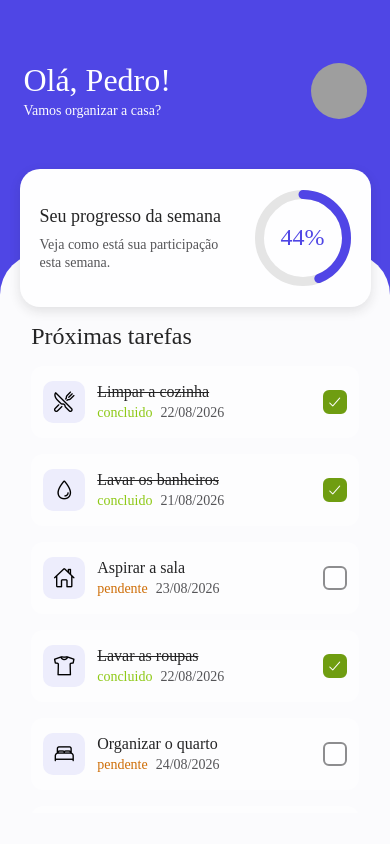
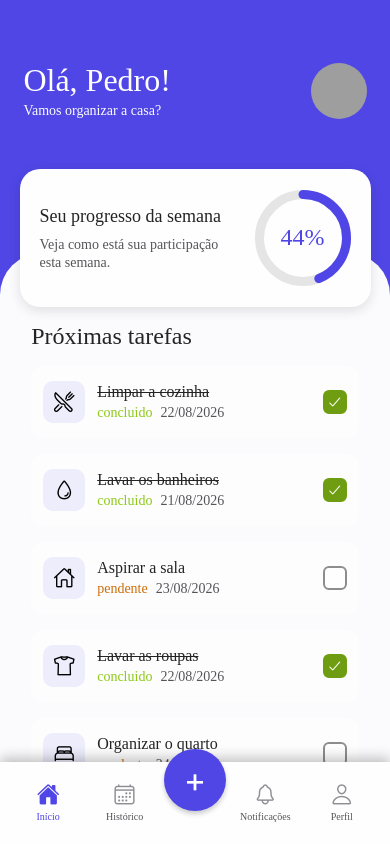
Before and after one commit to thainarapenha/organizamuus, a React Native app: screen /Dashboard in a window 390 px wide. Built offline with nearby package versions, Linux system fonts and the light colour scheme; grey boxes are pictures that could not be loaded.

Commit message:
feat: add bottom menu and screens navigation

```diff
--- a/App.tsx
+++ b/App.tsx
@@ -1,26 +1,11 @@
-import { StatusBar } from 'expo-status-bar';
-import { StyleSheet, Text, View } from 'react-native';
 import { ThemeProvider } from 'styled-components/native';
 import theme from '@/theme/lightTheme';
-import { DashboardPresenterScreen } from '@/presentation/DashboardPresenterScreen';
+import { StackRoutes } from '@/routes/stackRoutes';
 
 export default function App() {
   return (
     <ThemeProvider theme={theme}>
-      <DashboardPresenterScreen/>
-      {/* <View style={styles.container}>
-        <Text>Open up App.tsx to start working on your app!</Text>
-        <StatusBar style="auto" />
-      </View> */}
+      <StackRoutes />
     </ThemeProvider>
   );
 }
-
-// const styles = StyleSheet.create({
-//   container: {
-//     flex: 1,
-//     backgroundColor: '#fff',
-//     alignItems: 'center',
-//     justifyContent: 'center',
-//   },
-// });
--- a/package.json
+++ b/package.json
@@ -10,11 +10,15 @@
   },
   "dependencies": {
     "@expo/vector-icons": "^15.0.3",
+    "@react-navigation/native": "^7.3.17",
+    "@react-navigation/native-stack": "^7.18.9",
     "expo": "~54.0.36",
     "expo-font": "~14.0.12",
     "expo-status-bar": "~3.0.9",
     "react": "19.1.0",
     "react-native": "0.81.5",
+    "react-native-safe-area-context": "~5.6.0",
+    "react-native-screens": "~4.16.0",
     "react-native-svg": "15.12.1",
     "styled-components": "^6.5.3"
   },
--- /dev/null
+++ b/src/components/BottomMenu/BottomMenu.styles.ts
@@ -0,0 +1,78 @@
+import styled from "styled-components/native";
+
+export const Container = styled.View`
+  position: absolute;
+  z-index: 10;
+
+  bottom: 0;
+
+  width: 100%;
+  height: 82px;
+
+  flex-direction: row;
+  align-items: center;
+  justify-content: space-around;
+
+  padding: 8px 10px 10px;
+
+  background-color: ${({ theme }) => theme.colors.white_50};
+
+  shadow-color: #000;
+  shadow-offset: 0px -4px;
+  shadow-opacity: 0.24;
+  shadow-radius: 12px;
+
+  elevation: 12;
+`;
+
+export const MenuItem = styled.TouchableOpacity`
+  width: 20%;
+
+  align-items: center;
+  justify-content: center;
+`;
+
+export const MenuLabel = styled.Text<{ active: boolean }>`
+  margin-top: 4px;
+
+  color: ${({ theme, active }) =>
+    active
+      ? theme.colors.primary_500
+      : theme.colors.gray_500};
+
+  font-size: ${({ theme }) => theme.font_size.ssm}px;
+
+  font-family: ${({ theme, active }) =>
+    active
+      ? theme.font_family.medium
+      : theme.font_family.regular};
+`;
+
+export const AddButton = styled.TouchableOpacity`
+  position: relative;
+
+  top: -22px;
+
+  width: 62px;
+  height: 62px;
+
+  align-items: center;
+  justify-content: center;
+
+  border-radius: 31px;
+
+  background-color: ${({ theme }) => theme.colors.primary_500};
+
+  elevation: 6;
+
+  shadow-offset: 0px 3px;
+  shadow-opacity: 0.2;
+  shadow-radius: 5px;
+`;
+
+export const AddIcon = styled.Text`
+  color: ${({ theme }) => theme.colors.white_50};
+
+  font-size: 34px;
+  line-height: 38px;
+`;
--- /dev/null
+++ b/src/components/BottomMenu/BottomMenu.tsx
@@ -0,0 +1,91 @@
+import { Ionicons } from "@expo/vector-icons";
+
+import {
+  Container,
+  MenuItem,
+  MenuLabel,
+  AddButton,
+  AddIcon,
+} from "./BottomMenu.styles";
+
+interface BottomMenuProps {
+  activeItem?: "inicio" | "historico" | "notificacoes" | "perfil";
+  onNavigate?: (
+    screen: "inicio" | "historico" | "notificacoes" | "perfil"
+  ) => void;
+  onAddPress?: () => void;
+}
+
+export const BottomMenu = ({
+  activeItem = "inicio",
+  onNavigate,
+  onAddPress,
+}: BottomMenuProps) => {
+  return (
+    <Container>
+      <MenuItem onPress={() => onNavigate?.("inicio")}>
+        <Ionicons
+          name="home"
+          size={23}
+          color={activeItem === "inicio" ? "#5045E6" : "#8E8E93"}
+        />
+
+        <MenuLabel active={activeItem === "inicio"}>
+          Início
+        </MenuLabel>
+      </MenuItem>
+
+      <MenuItem onPress={() => onNavigate?.("historico")}>
+        <Ionicons
+          name="calendar-outline"
+          size={23}
+          color={
+            activeItem === "historico"
+              ? "#5045E6"
+              : "#8E8E93"
+          }
+        />
+
+        <MenuLabel active={activeItem === "historico"}>
+          Histórico
+        </MenuLabel>
+      </MenuItem>
+
+      <AddButton onPress={onAddPress}>
+        <AddIcon>+</AddIcon>
+      </AddButton>
+
+      <MenuItem onPress={() => onNavigate?.("notificacoes")}>
+        <Ionicons
+          name="notifications-outline"
+          size={23}
+          color={
+            activeItem === "notificacoes"
+              ? "#5045E6"
+              : "#8E8E93"
+          }
+        />
+
+        <MenuLabel active={activeItem === "notificacoes"}>
+          Notificações
+        </MenuLabel>
+      </MenuItem>
+
+      <MenuItem onPress={() => onNavigate?.("perfil")}>
+        <Ionicons
+          name="person-outline"
+          size={23}
+          color={
+            activeItem === "perfil"
+              ? "#5045E6"
+              : "#8E8E93"
+          }
+        />
+
+        <MenuLabel active={activeItem === "perfil"}>
+          Perfil
+        </MenuLabel>
+      </MenuItem>
+    </Container>
+  );
+};
--- /dev/null
+++ b/src/presentation/CreateTaksPresenterScreen.styles.ts
@@ -0,0 +1,13 @@
+import styled from "styled-components/native";
+
+export const Container = styled.View`
+  flex: 1;
+  background-color: ${({ theme }) => theme.colors.white_300};
+`;
+
+export const Title = styled.Text`
+  color: ${({ theme }) => theme.colors.gray_900};
+
+  font-size: ${({ theme }) => theme.font_size.xxl}px;
+  font-family: ${({ theme }) => theme.font_family.bold};
+`;
--- /dev/null
+++ b/src/presentation/CreateTaksPresenterScreen.tsx
@@ -0,0 +1,9 @@
+import { Container, Title } from "./CreateTaksPresenterScreen.styles";
+
+export const CreateTaskPresenterScreen = () => {
+  return(
+    <Container>
+      <Title>Criar tarefa</Title>
+    </Container>
+  );
+}
--- a/src/presentation/DashboardPresenterScreen.styles.ts
+++ b/src/presentation/DashboardPresenterScreen.styles.ts
@@ -65,6 +65,9 @@ export const ContainerText = styled.View`
 
 export const ScrollContainer = styled.ScrollView.attrs({
   showsVerticalScrollIndicator: false,
+  contentContainerStyle: {
+    paddingBottom: 80,
+  },
 })`
   flex: 1;
   width: 100%;
--- a/src/presentation/DashboardPresenterScreen.tsx
+++ b/src/presentation/DashboardPresenterScreen.tsx
@@ -1,7 +1,10 @@
 import { useState } from "react";
+import { useNavigation } from "@react-navigation/native";
 
 import { tasksMock } from "@/mocks/tasks";
 import { TaskItem } from "@/components/TaskItem/TaskItem";
+import { ProgressCard } from "@/components/ProgressCard/ProgressCard";
+import { BottomMenu } from "@/components/BottomMenu/BottomMenu";
 
 import {
   Container,
@@ -15,9 +18,10 @@ import {
   TitleSection,
   UserImage,
 } from "./DashboardPresenterScreen.styles";
-import { ProgressCard } from "@/components/ProgressCard/ProgressCard";
 
 export const DashboardPresenterScreen = () => {
+  const navigation = useNavigation();
+
   const [tasks] = useState(tasksMock);
   return (
     <Container>
@@ -52,6 +56,11 @@ export const DashboardPresenterScreen = () => {
           </ContainerInfo>
         </ScrollContainer>
       </ContainerText>
+
+      <BottomMenu
+        activeItem="inicio"
+        onAddPress={() => navigation.navigate("CreateTask")}
+      />
     </Container>
   );
 };
--- /dev/null
+++ b/src/routes/stackRoutes.tsx
@@ -0,0 +1,29 @@
+import { NavigationContainer } from "@react-navigation/native";
+import { createNativeStackNavigator } from "@react-navigation/native-stack";
+
+import { DashboardPresenterScreen } from "@/presentation/DashboardPresenterScreen";
+import { CreateTaskPresenterScreen } from "@/presentation/CreateTaksPresenterScreen";
+
+const Stack = createNativeStackNavigator();
+
+export const StackRoutes = () => {
+  return (
+    <NavigationContainer>
+      <Stack.Navigator
+        screenOptions={{
+          headerShown: false,
+        }}
+      >
+        <Stack.Screen
+          name="Dashboard"
+          component={DashboardPresenterScreen}
+        />
+
+        <Stack.Screen
+          name="CreateTask"
+          component={CreateTaskPresenterScreen}
+        />
+      </Stack.Navigator>
+    </NavigationContainer>
+  );
+};
```
Also changed, not shown: src/@types/navigation.d.ts (added, +13 -0 lines), 2 other files (tests, documents, lock files or other folders).
